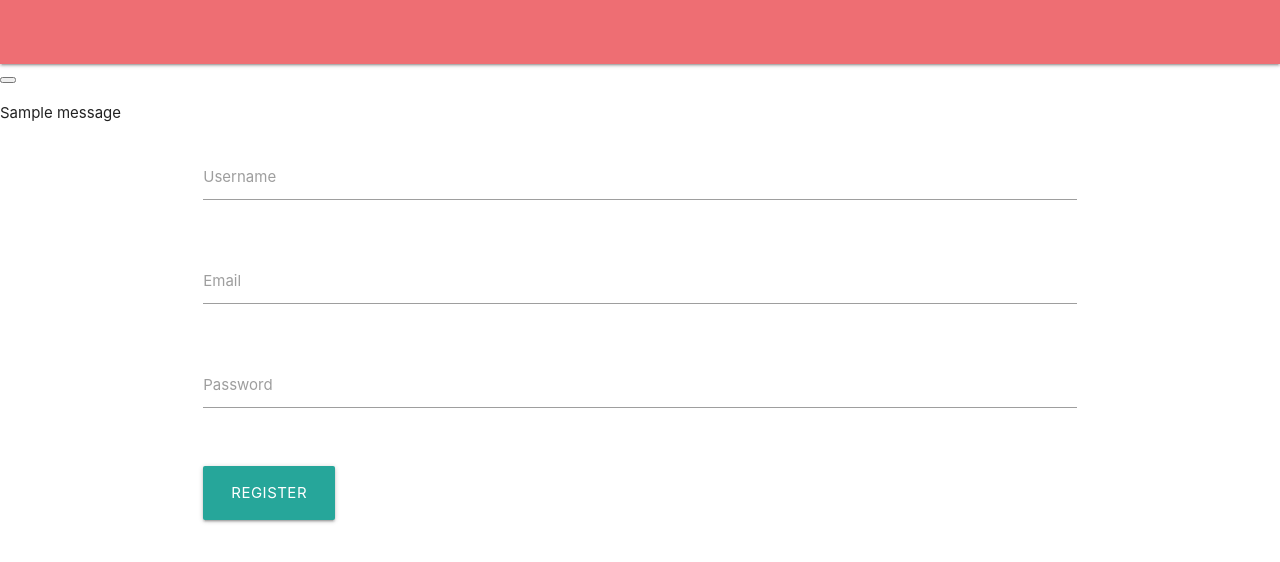
After one commit to justinembawomye/books-review, a Flask app: page /register in a window 1280 px wide. The commit adds this page. Shown: the top 562 px of the page. Run offline with Flask 2, Linux system fonts and the light colour scheme; one stand-in notice (Sample message) is shown.

Commit message:
add register

```diff
--- a/application.py
+++ b/application.py
@@ -1,26 +1,71 @@
-import os
+# import os
 
-from flask import Flask, session
+# from flask import Flask, session
+# from flask_session import Session
+# from sqlalchemy import create_engine
+# from sqlalchemy.orm import scoped_session, sessionmaker
+
+# app = Flask(__name__)
+
+# # Check for environment variable
+# if not os.getenv("DATABASE_URL"):
+#     raise RuntimeError("DATABASE_URL is not set")
+
+# # Configure session to use filesystem
+# app.config["SESSION_PERMANENT"] = False
+# app.config["SESSION_TYPE"] = "filesystem"
+# Session(app)
+
+# # Set up database
+# engine = create_engine(os.getenv("DATABASE_URL"))
+# db = scoped_session(sessionmaker(bind=engine))
+
+
+# @app.route("/")
+# def index():
+#     return "Project 1: TODO
+
+
+
+# my routes
+
+
+
+
+from flask import Flask, flash, request, session, redirect, render_template, url_for
 from flask_session import Session
 from sqlalchemy import create_engine
-from sqlalchemy.orm import scoped_session, sessionmaker
+from sqlalchemy.orm import sessionmaker, scoped_session
+from passlib.hash import pbkdf2_sha256
 
 app = Flask(__name__)
 
-# Check for environment variable
-if not os.getenv("DATABASE_URL"):
-    raise RuntimeError("DATABASE_URL is not set")
+engine = create_engine("mysql+pymysql://bartix997:zxszxs321@localhost:3306/project1")
+db = scoped_session(sessionmaker(engine))
 
-# Configure session to use filesystem
 app.config["SESSION_PERMANENT"] = False
 app.config["SESSION_TYPE"] = "filesystem"
 Session(app)
 
-# Set up database
-engine = create_engine(os.getenv("DATABASE_URL"))
-db = scoped_session(sessionmaker(bind=engine))
 
 
-@app.route("/")
-def index():
-    return "Project 1: TODO"
+
+
+@app.route('/register', methods=['POST', 'GET'])
+def register():
+            return render_template("register.html")
+            if request.method == "POST":
+                username = request.form.get("username")
+                pass1 = request.form.get("pass")
+                pass2 = request.form.get("pass2")
+
+            if pass1 != pass2 or pass1 is None or pass2 is None:
+                flash("Password don't match")
+            return redirect(url_for('register'), "303")
+
+            hash = pbkdf2_sha256.hash(pass1)
+            db.execute("INSERT INTO users (username, password) VALUES (:name, :hash)",
+                   {"name": username, "hash": hash})
+            db.commit()
+            flash("Register successful")
+            return redirect(url_for('register'), "303")
--- /dev/null
+++ b/templates/layout.html
@@ -0,0 +1,68 @@
+<!DOCTYPE html>
+<html lang="pl">
+
+<head>
+    <meta charset="UTF-8">
+    <title>Books</title>
+    <link rel="stylesheet" href="https://cdnjs.cloudflare.com/ajax/libs/materialize/1.0.0/css/materialize.min.css">
+    <link rel="stylesheet" href="{{ url_for('static', filename='style.css') }}">
+</head>
+
+<body>
+    <nav class="nav-wrapper">
+        <div class="navbar-brand">
+
+            <div class="navbar-burger burger" data-target="navbarExampleTransparentExample">
+                <span></span>
+                <span></span>
+                <span></span>
+            </div>
+        </div>
+
+
+
+            </div>
+
+            <div class="navbar-end">
+                {% if username %}
+                <div class="navbar-item">
+                    {{ username }}
+                </div>
+
+
+                </p>
+                <p class="control">
+                    <a class="button is-primary" href="{{ url_for('register') }}">
+                        <span>Register</span>
+                    </a>
+                </p>
+                {% endif %}
+            </div>
+        </div>
+
+        </div>
+        </div>
+    </nav>
+    {% with messages = get_flashed_messages() %}
+    {% if messages %}
+    <div class="notification">
+        <button class="delete"></button>
+        {% for message in messages %}
+        <p>{{ message }}</p>
+        {% endfor %}
+    </div>
+    {% endif %}
+    {% endwith %}
+
+    {% block body %}
+    {% endblock %}
+
+
+    <script src="https://cdnjs.cloudflare.com/ajax/libs/materialize/1.0.0/js/materialize.min.js"></script>
+
+    <script src="js/main.js"></script>
+
+
+</body>
+
+</html>
--- a/UI/register.html
+++ b/templates/register.html
@@ -1,18 +1,5 @@
-<!DOCTYPE html>
-<html lang="en">
-
-<head>
-    <meta charset="UTF-8">
-    <meta name="viewport" content="width=device-width, initial-scale=1.0">
-    <meta http-equiv="X-UA-Compatible" content="ie=edge">
-    <title>Document</title>
-    <!-- Compiled and minified CSS -->
-    <link rel="stylesheet" href="https://cdnjs.cloudflare.com/ajax/libs/materialize/1.0.0/css/materialize.min.css">
-    <link rel="stylesheet" href="css/style.css">
-
-</head>
-
-<body>
+{% extends "layout.html"%}
+{%block body%}
     <div class="container">
         <div class="row">
             <form class="col s12" id="reg-form">
@@ -47,11 +34,4 @@
 
     </div>
 
-    <!-- Compiled and minified JavaScript -->
-    <script src="https://cdnjs.cloudflare.com/ajax/libs/materialize/1.0.0/js/materialize.min.js"></script>
-
-    <script src="js/main.js"></script>
-
-</body>
-
-</html>
+{%endblock%}
```
Also changed, not shown: static/css/style.css (renamed from UI/css/style.css), static/js/main.js (renamed from UI/js/main.js).
